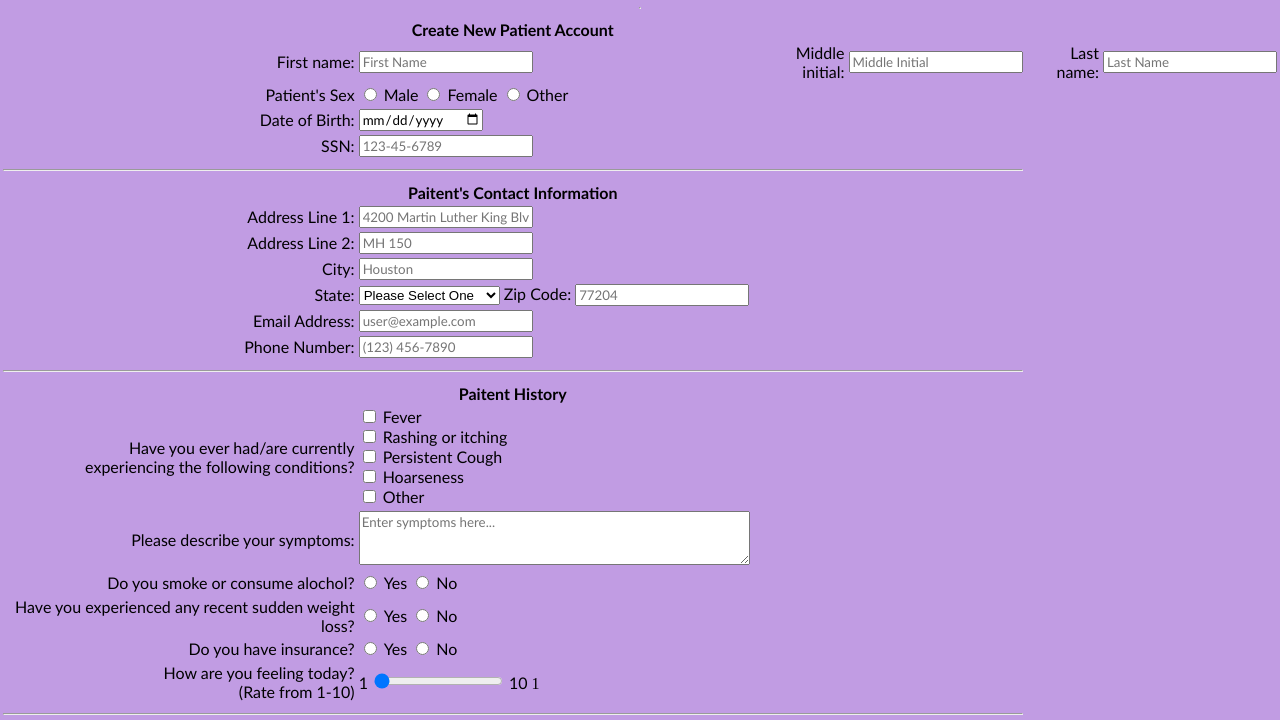
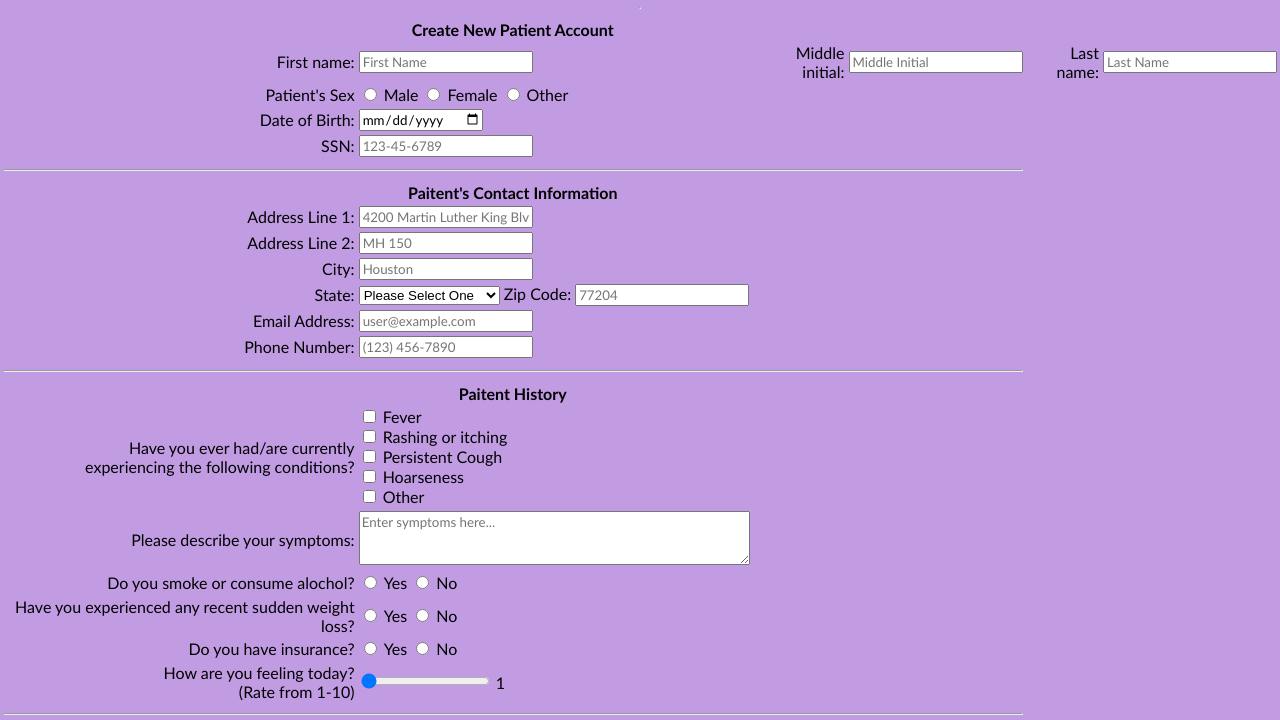
Before and after one commit to damiluj04/hw3, a plain HTML site: page index.html in a window 1280 px wide. Shown: the part 80-800 px from the top of the page. Drawn offline with Linux system fonts and the light colour scheme.

Commit message:
Refactor range input labels in index.html
Removed static labels for range input and updated the structure to include a span within a label.

```diff
--- a/index.html
+++ b/index.html
@@ -517,8 +517,6 @@
 						<label for="range">How are you feeling today?<br/>(Rate from 1-10)</label>
 					</td>
 					<td>
-						<label>1</label>
-
                         <input
 						type="range"
 						class="slider"
@@ -527,9 +525,7 @@
 						max="10"
 						value="1"
 						/>
-
-                        <label>10</label>
-						<span id="range-slider"></span>
+						<label><span id="range-slider"></span></label>
 					</td>
 				</tr>
 
```
